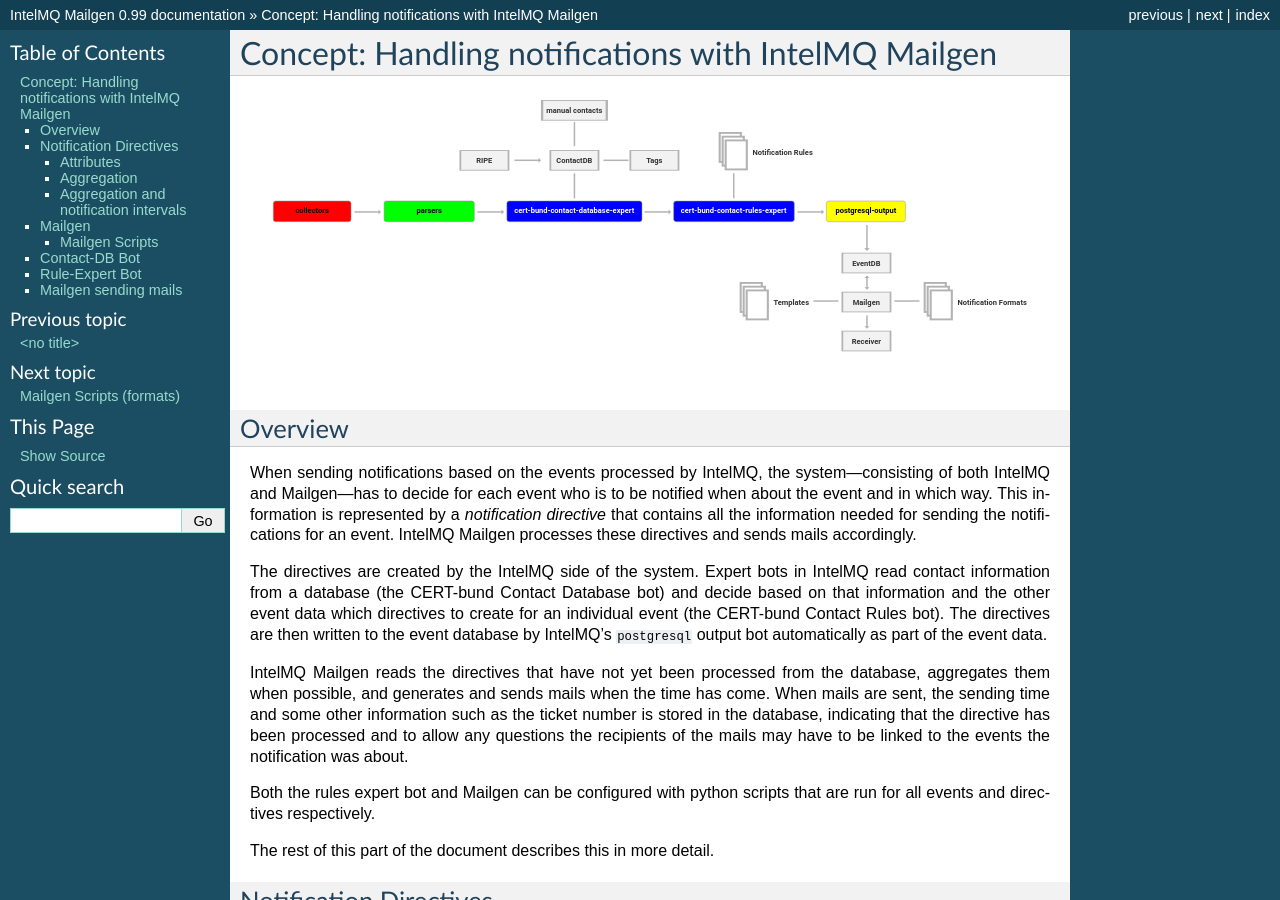
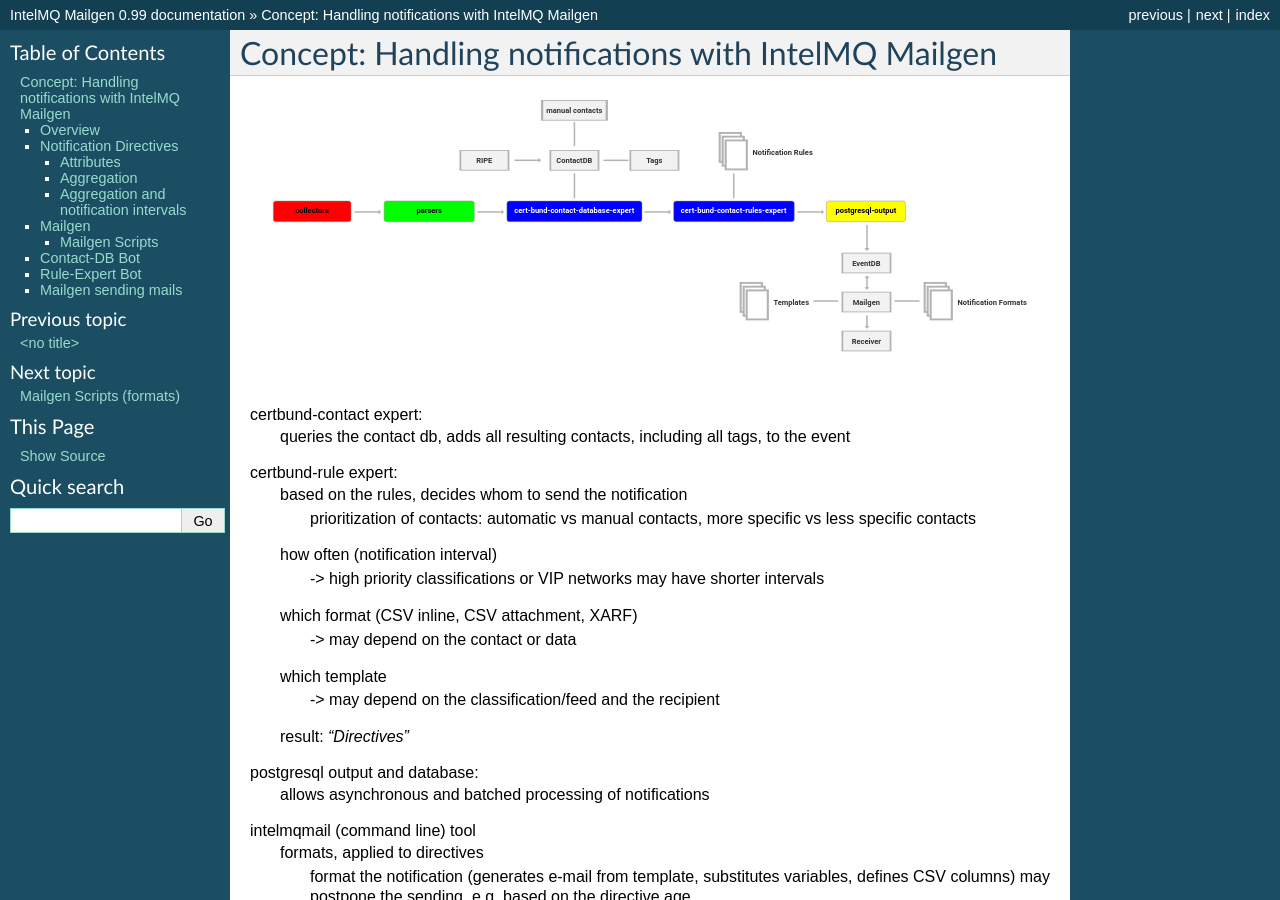
Before and after one commit to Intevation/intelmq-mailgen, a Sphinx documentation site: the page built from docs/concept.rst, in a window 1280 px wide and 900 px high. Built offline with Sphinx 7.4.7, drawn with Linux system fonts in a browser that asks for light colours; pages that are not in the unit, such as notebooks, are missing from menus; some of the changed text lies outside the part shown.

Commit message:
docs: add short explanation to the concept overview graphics

```diff
--- a/docs/concept.rst
+++ b/docs/concept.rst
@@ -2,6 +2,26 @@
 ====================================================
 
 .. image:: notification_overview.svg
+
+certbund-contact expert:
+    queries the contact db, adds all resulting contacts, including all tags, to the event
+certbund-rule expert:
+    based on the rules, decides whom to send the notification
+        prioritization of contacts: automatic vs manual contacts, more specific vs less specific contacts
+    how often (notification interval)
+        -> high priority classifications or VIP networks may have shorter intervals
+    which format (CSV inline, CSV attachment, XARF)
+        -> may depend on the contact or data
+    which template
+        -> may depend on the classification/feed and the recipient
+    result: *"Directives"*
+postgresql output and database:
+    allows asynchronous and batched processing of notifications
+intelmqmail (command line) tool
+    formats, applied to directives
+        format the notification (generates e-mail from template, substitutes variables, defines CSV columns)
+        may postpone the sending, e.g. based on the directive age
+    e-mail templates
 
 Overview
 --------
```
